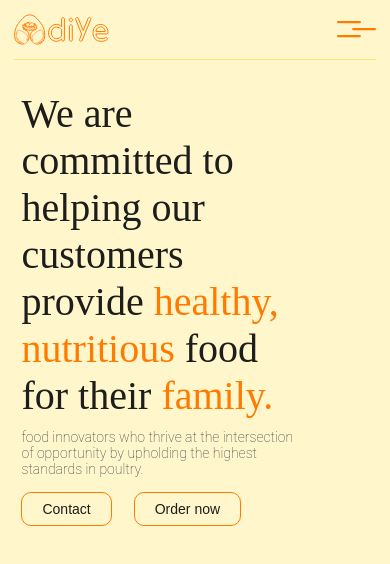
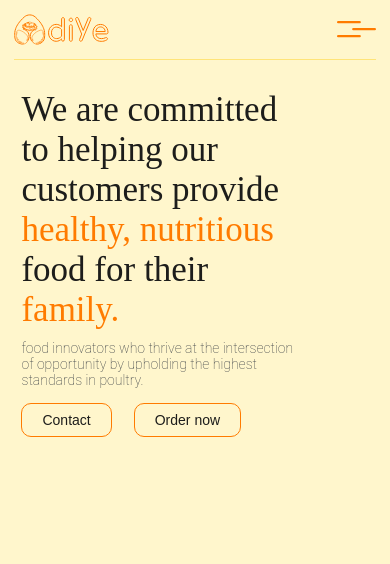
Before and after one commit to Sanusi-Moshood/Adiye, a React (Create React App) app: page / in a window 390 px wide. Shown: the top 564 px of the page. Built offline with nearby package versions, Linux system fonts and the light colour scheme; a web font is replaced by a local one.

Commit message:
herov2.1

```diff
--- a/src/index.css
+++ b/src/index.css
@@ -150,7 +150,7 @@ body {
   margin-top: 30px;
   width: 80%;
   color: #1D1D1B;
-  font-size: clamp(40px, 6vw, 50px) ;
+  font-size: clamp(35px, 5vw, 50px) ;
 }
 .hero-h-text{
   color: #FF7B00;
```
